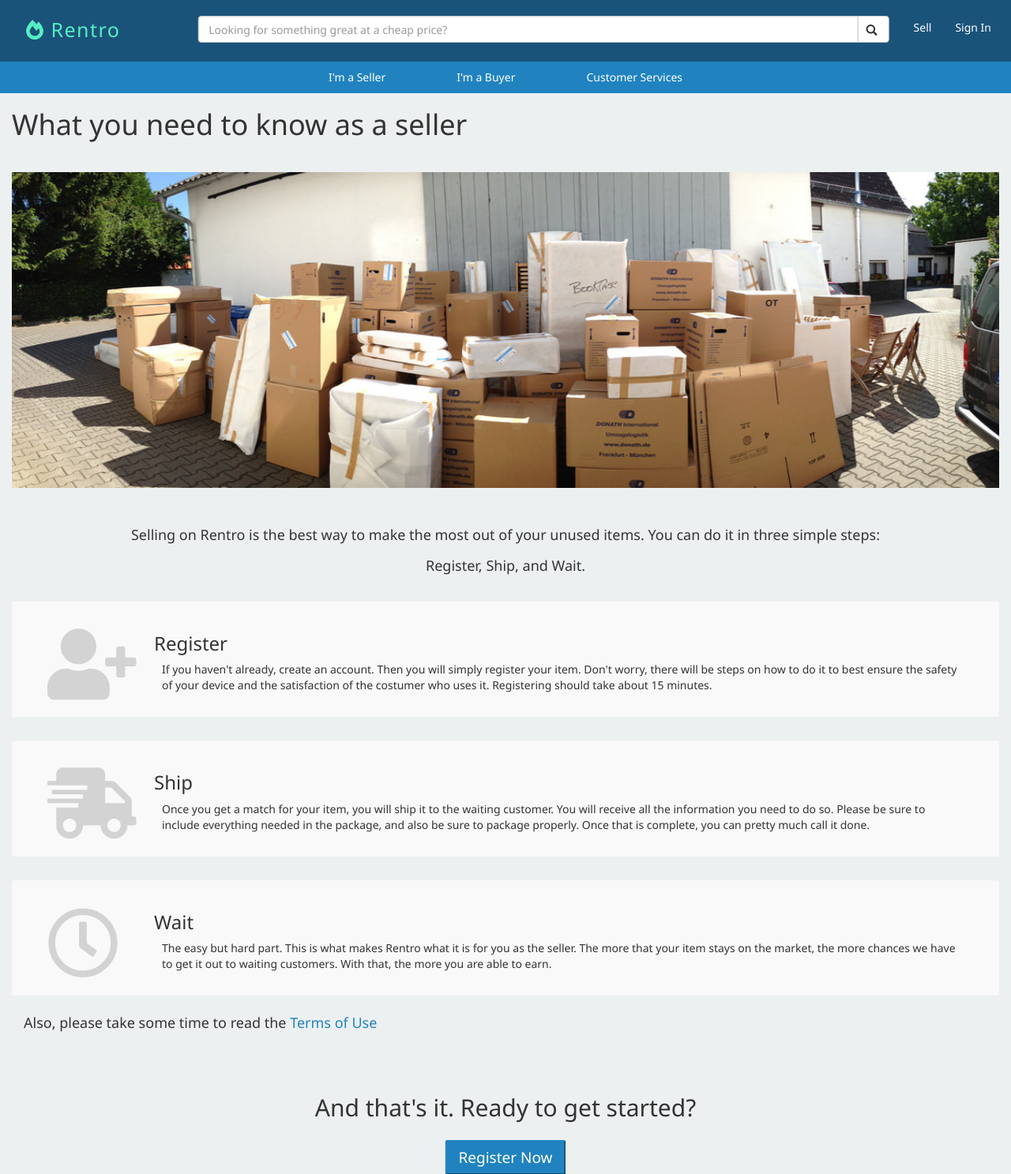
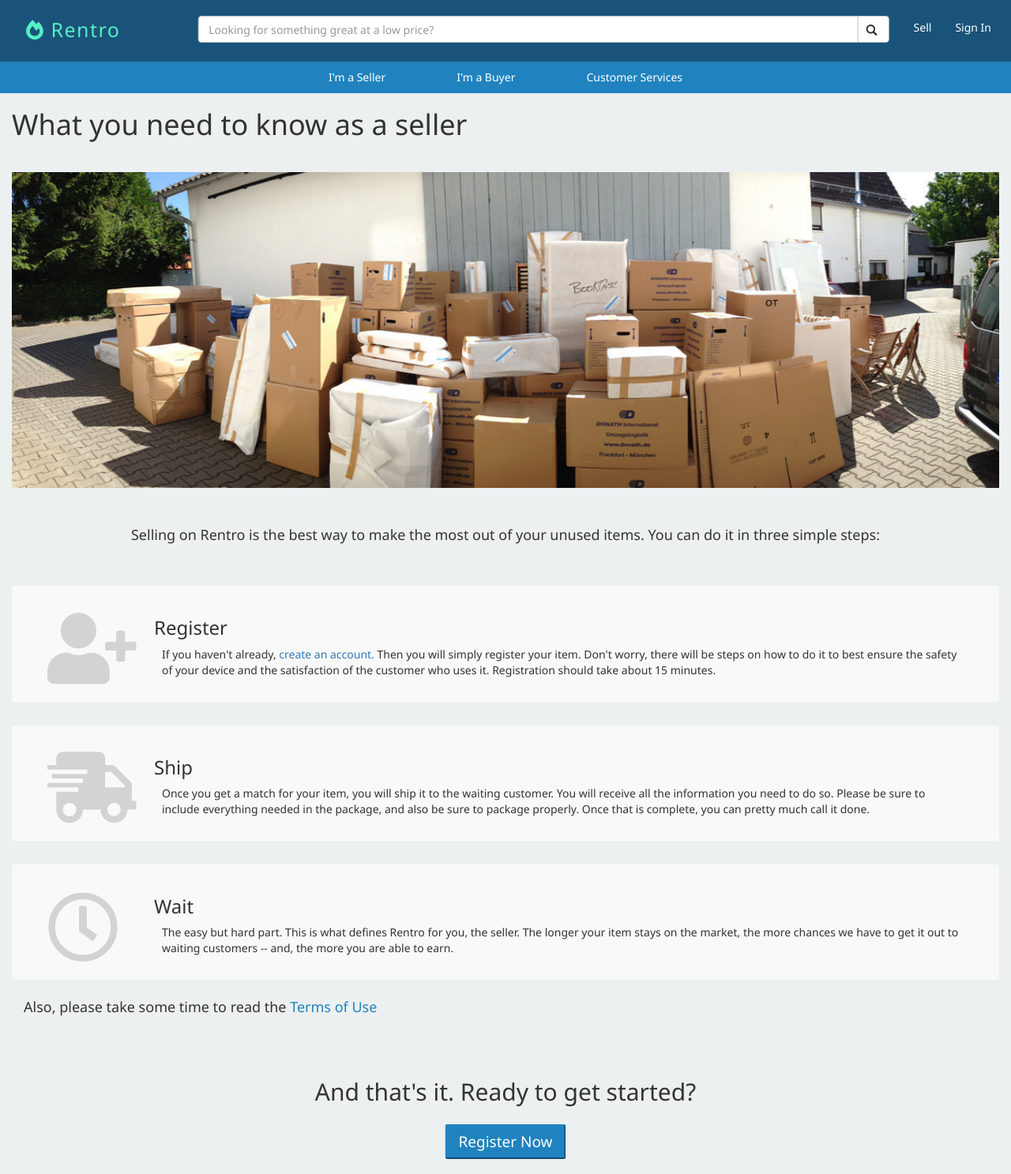
Before and after one commit to veltsonbastien/rentro-dev, a PHP site: page /seller-information.php in a window 1280 px wide. Shown: the top 1487 px of the page at 79% size. Run offline with PHP 8.4, Linux system fonts and the light colour scheme; some libraries are stand-ins or nearby versions.

Commit message:
buyer/seller info fixes and minor changes
basically, i changed some text to be more concise.
also there are links connected to the words "create an account" so that newcomers don't have to navigate the menus, even.
finally, I thought the first time the three steps are stated were kind of redundant, so I commented them out; but if you want to you can get it back

```diff
--- a/buyer-information.php
+++ b/buyer-information.php
@@ -10,15 +10,15 @@
         <div class = "container-fluid">
            <h1 class = "display-1"> What you need to know as a buyer </h1>
            <img id = "SI-img" src = "images/image2.jpg">
-           <h4 class = "title-text"> Buying on Rentro is the best way to find great devices at low prices, and you could do it in three simple steps:
-                                     <br> <br> Buy, Enjoy, and Return.   </h4>
+           <h4 class = "title-text"> Buying on Rentro is the best way to find great devices at low prices, and you can do it in three simple steps:
+                                     <br> <br> <!--Buy, Enjoy, and Return.   --></h4>
            <p class = "paragraph-text"> </p>
            <ul class = "SI-info-boxes">
               <li class = "SI-info-boxes-li">
                   <span class = "SI-info-boxes-span">
                    <i class="fas fa-shopping-cart"></i>
                    <h3 class = "SI-infoboxes-h3"> Buy </h3>
-                   <p class = "SI-info-boxes-p"> If you haven't already, create an account. Next, browse our collection of items that have been put up for rent, and choose what it is you would like to rent out. There will be more directions and information when you are ready to purchase.  </p>
+                   <p class = "SI-info-boxes-p"> If you haven't already, <a class = "SI-inline-link" href = "create-account.php">create an account.</a> Next, browse our collection of items that have been put up for rent, and choose what it is you would like to rent out. There will be more directions and information when you are ready to purchase.  </p>
                   </span>
               </li>
               <li class = "SI-info-boxes-li">
--- a/header.php
+++ b/header.php
@@ -8,7 +8,7 @@
   <head>
   <!--METAS-->
   <meta charset='UTF-8'>
-  <meta name='description' content='Make money, or save it. You can do that both here.'>
+  <meta name='description' content='Make money, or save it. You can do both here!'>
   <meta name='keywords' content='rent,rental'>
   <meta name='author' content='Quentrum Corp. 2018'>
   <meta name='viewport' content='width=device-width, initial-scale=1.0'>
@@ -68,7 +68,7 @@
             </div>
             <form class='search-form navbar-left' action='/action_page.php'>
             <div class='input-group'>
-                <input type='text' class='form-control' placeholder='Looking for something great at a cheap price?' name='search'>
+                <input type='text' class='form-control' placeholder='Looking for something great at a low price?' name='search'>
                 <div class='input-group-btn'>
                 <button class='btn btn-default' type='submit'>
                     <i class='glyphicon glyphicon-search'></i>
--- a/main.css
+++ b/main.css
@@ -159,6 +159,11 @@ input[type=checkbox], input[type=radio] {
     list-style-type: none;
     margin-top: 35px;
     padding-inline-start: 0px;
+
+}
+
+.SI-inline-link{
+    color:#337ab7;
 
 }
 
--- a/seller-information.php
+++ b/seller-information.php
@@ -11,14 +11,14 @@
            <h1 class = "display-1"> What you need to know as a seller </h1>
            <img id = "SI-img" src = "images/image1.jpg">
            <h4 class = "title-text"> Selling on Rentro is the best way to make the most out of your unused items.
-                                     You can do it in three simple steps:  <br> <br> Register, Ship, and Wait.   </h4>
+                                     You can do it in three simple steps:  <br> <br> <!--Register, Ship, and Wait.   --></h4>
            <p class = "paragraph-text"> </p>
            <ul class = "SI-info-boxes">
               <li class = "SI-info-boxes-li">
                   <span class = "SI-info-boxes-span">
                    <i class="fas fa-user-plus"></i>
                    <h3 class = "SI-infoboxes-h3"> Register </h3>
-                   <p class = "SI-info-boxes-p"> If you haven't already, create an account. Then you will simply register your item. Don't worry, there will be steps on how to do it to best ensure the safety of your device and the satisfaction of the costumer who uses it. Registering should take about 15 minutes.  </p>
+                   <p class = "SI-info-boxes-p"> If you haven't already, <a class="SI-inline-link" href="create-account.php">create an account.</a> Then you will simply register your item. Don't worry, there will be steps on how to do it to best ensure the safety of your device and the satisfaction of the customer who uses it. Registration should take about 15 minutes.  </p>
                   </span>
               </li>
               <li class = "SI-info-boxes-li">
@@ -32,7 +32,7 @@
                   <span class = "SI-info-boxes-span">
                   <i class="far fa-clock"></i>
                    <h3 class = "SI-infoboxes-h3"> Wait </h3>
-                   <p class = "SI-info-boxes-p"> The easy but hard part. This is what makes Rentro what it is for you as the seller. The more that your item stays on the market, the more chances we have to get it out to waiting customers. With that, the more you are able to earn.  </p>
+                   <p class = "SI-info-boxes-p"> The easy but hard part. This is what defines Rentro for you, the seller. The longer your item stays on the market, the more chances we have to get it out to waiting customers -- and, the more you are able to earn.  </p>
                  </span>
               </li>
            </ul>
```
